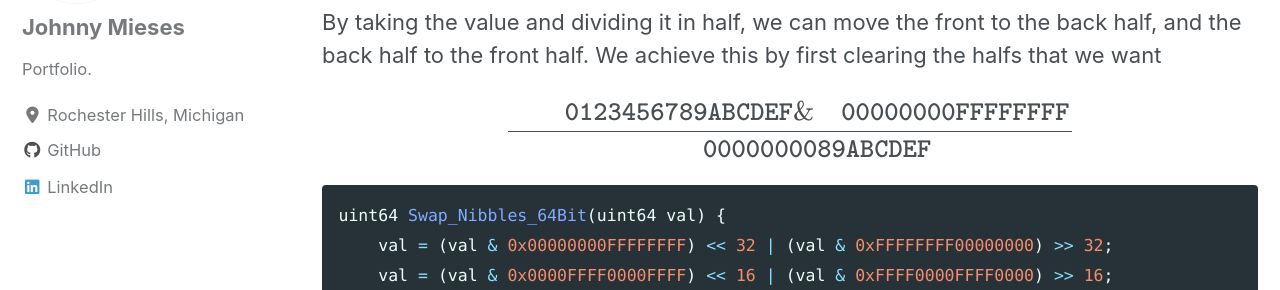
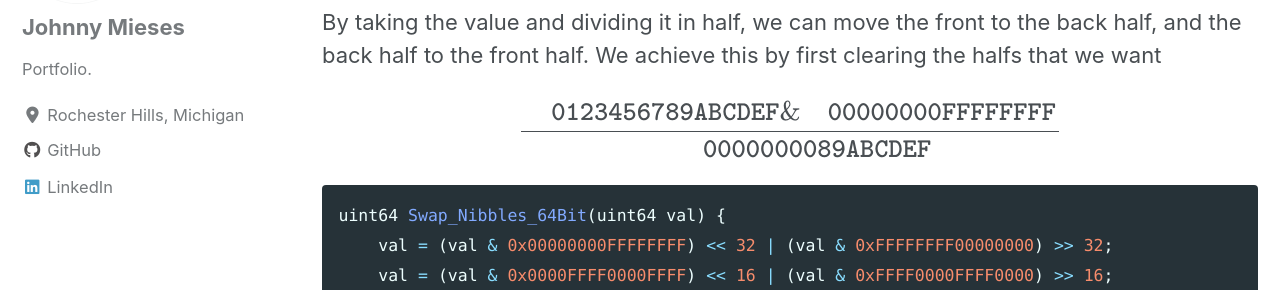
Before and after one commit to jmieses/jmportfolio.github.io, a Jekyll site: the page built from _posts/2020-04-24-Swapping-Nibbles-in-64-bitfield.md, in a window 1280 px wide and 900 px high, scrolled down 773 px. Shown: the part 159-449 px from the top of the window. Built offline with Jekyll 4.4.1, drawn with Linux system fonts in a browser that asks for light colours; cached includes are drawn as plain includes; nearby versions of some CDN libraries; formulas are drawn with MathJax 3.

Commit message:
post update

````diff
--- a/_posts/2020-04-24-Swapping-Nibbles-in-64-bitfield.md
+++ b/_posts/2020-04-24-Swapping-Nibbles-in-64-bitfield.md
@@ -21,7 +21,7 @@
 
 By taking the value and dividing it in half, we can move the front to the back half, and the back half to the front half. We achieve this by first clearing the halfs that we want
 
-$$ \frac{\qquad \texttt{0123456789ABCDEF} \\ \&  \quad \texttt{00000000FFFFFFFF}}{\qquad \texttt{0000000089ABCDEF}}  $$
+$$ \frac{\quad \texttt{0123456789ABCDEF} \\ \&  \quad \texttt{00000000FFFFFFFF}}{\qquad \texttt{0000000089ABCDEF}}  $$
 
 ```c
 uint64 Swap_Nibbles_64Bit(uint64 val) {
````
